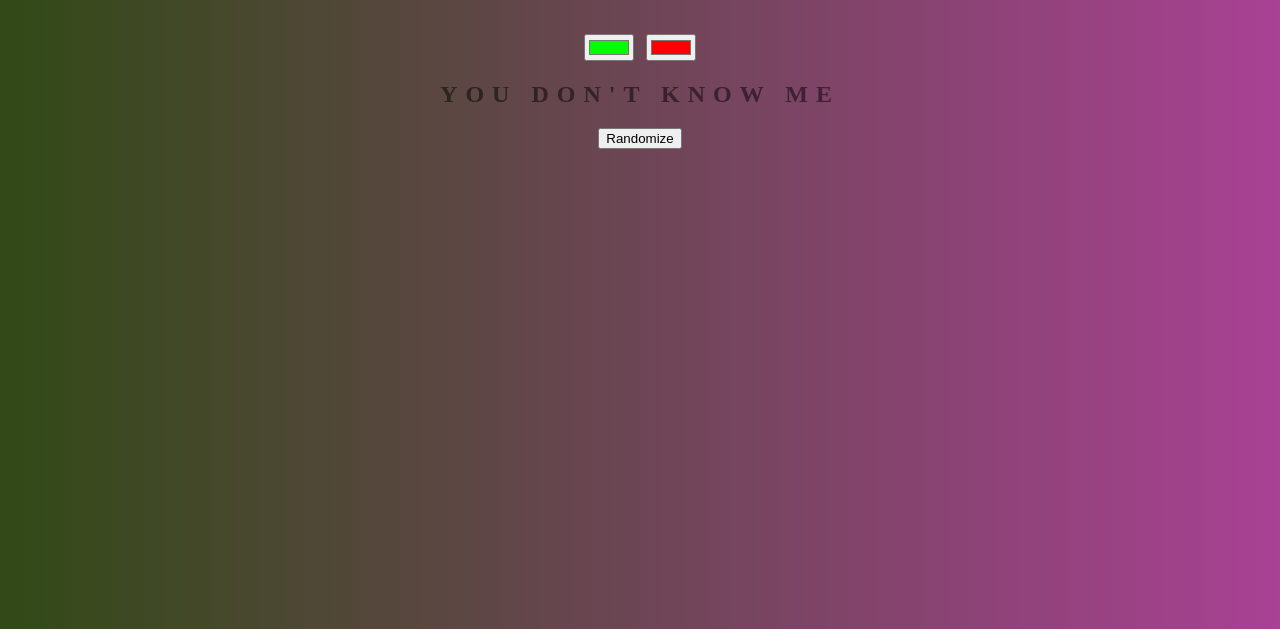
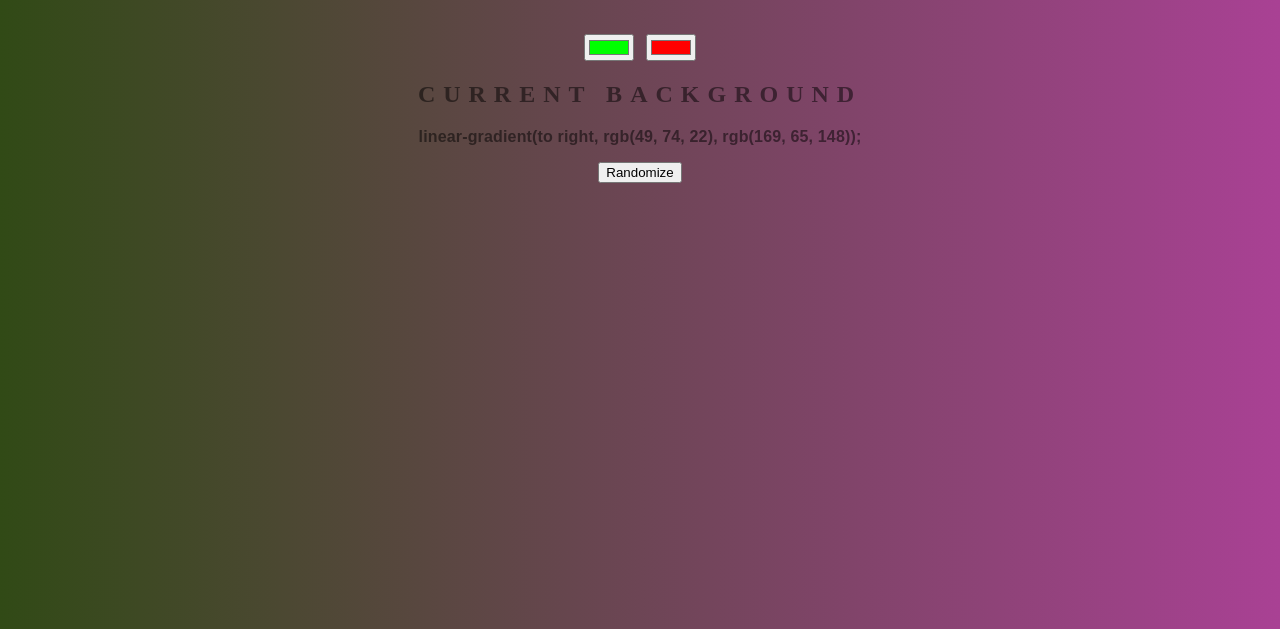
Before and after one commit to Itaybarbar/Background-Generator, a website: page index.html in a window 1280 px wide. Both pictures are taken after a click on the button "Randomize". Shown: the part 171-800 px from the top of the page. Drawn offline with Linux system fonts and the light colour scheme.

Commit message:
let's hope we don't F this up

```diff
--- a/index.html
+++ b/index.html
@@ -8,7 +8,7 @@
 	<h1>Background Generator!</h1>
 	<input class="color1" type="color" name="color1" value="#00ff00">
 	<input class="color2" type="color" name="color2" value="#ff0000">
-	<h2>YOU DON'T KNOW ME</h2>
+	<h2>Current Background</h2>
 	<h3></h3>
 	<script type="text/javascript" src="script.js"></script>
 </body>
--- a/package.json
+++ b/package.json
@@ -15,5 +15,8 @@
   "bugs": {
     "url": "https://github.com/Itaybarbar/Background-Generator/issues"
   },
-  "homepage": "https://github.com/Itaybarbar/Background-Generator#readme"
+  "homepage": "https://github.com/Itaybarbar/Background-Generator#readme",
+  "dependencies": {
+    "lodash": "^4.17.15"
+  }
 }
--- a/script.js
+++ b/script.js
@@ -47,4 +47,6 @@ body.appendChild(random);
 		+ ", "
 		+ randColor()
 		+ ")";
+
+		css.textContent = body.style.background + ";";
 	});
```
Also changed, not shown: 1 other file.
